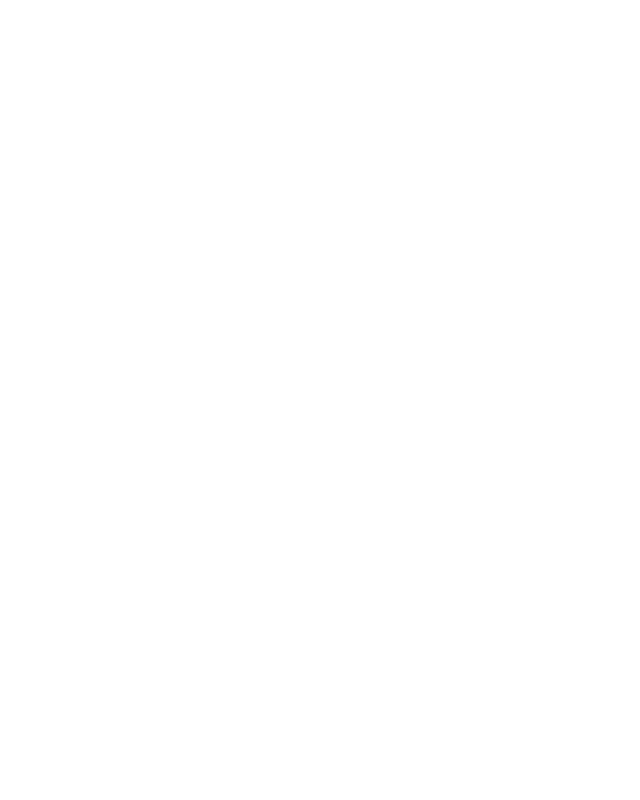
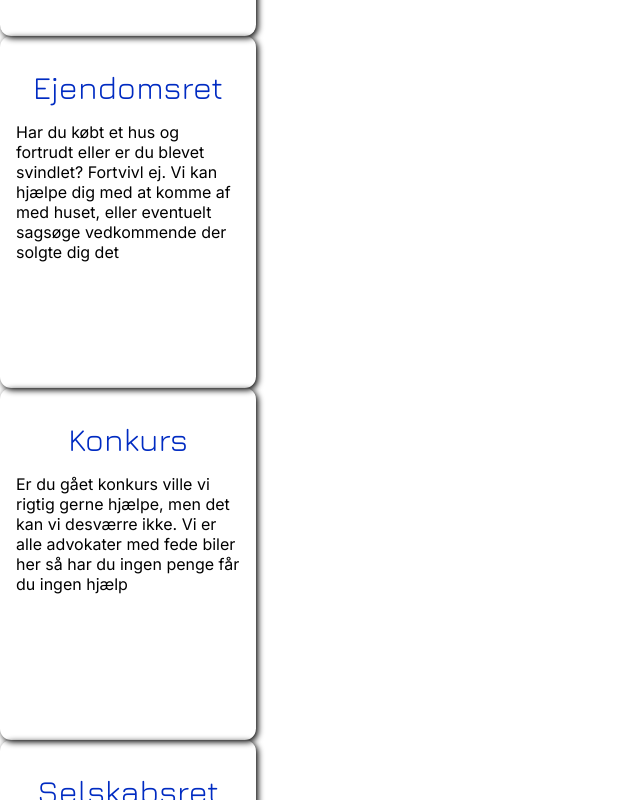
Before and after one commit to Razzoy/Leo-Lov_OnePage, a React (Vite) app in the folder Leo-Lov_project/: page / in a window 1280 px wide. Shown: the part 1240-2040 px from the top of the page, without its empty margins (0-640 px from the left). Before the commit the page ends 924 px from the top, so only its background shows below. Built offline with nearby package versions, Linux system fonts and the light colour scheme.

Commit message:
Opg 2.10 v2

```diff
--- a/Leo-Lov_project/src/App.jsx
+++ b/Leo-Lov_project/src/App.jsx
@@ -1,8 +1,29 @@
 import './App.css'
 import { Nav } from './components/Nav/Nav'
 import { Header } from './components/Header/Header'
+import { Section } from './components/Section/Section'
 import { Card } from './components/Card/Card'
-import { Main } from './components/Main/Main'
+import { CardHeader } from './components/Card/CardHeader/CardHeader'
+import { CardBody } from './components/Card/CardBody/CardBody'
+
+const cardsArray = [
+  {
+    'Title': 'Familieret',
+    'TextContent': 'Familieret er en ret alle har. Har du en familie har du sikkert ret til familieret. Medmindre du altid er den der tror du har ret. Så kan vi desværre ikke hjælpe dig.',
+  },
+  {
+    'Title': 'Ejendomsret',
+    'TextContent': 'Har du købt et hus og fortrudt eller er du blevet svindlet? Fortvivl ej. Vi kan hjælpe dig med at komme af med huset, eller eventuelt sagsøge vedkommende der solgte dig det',
+  },
+  {
+    'Title': 'Konkurs',
+    'TextContent': 'Er du gået konkurs ville vi rigtig gerne hjælpe, men det kan vi desværre ikke. Vi er alle advokater med fede biler her så har du ingen penge får du ingen hjælp',
+  },
+  {
+    'Title': 'Selskabsret',
+    'TextContent': 'Selskabsret. Ved du heller aldrig hvilken ret du skal servere til et stort selskab? Heller ikke os. Heldigvis har vi en mand i udlandet der ved en masse om dette så henvend dig i dag',
+  },
+]
 
 function App() {
 
@@ -10,9 +31,14 @@ function App() {
     <>
       <Nav />
       <Header />
-      <Main>
-        <Card />
-      </Main>
+      <Section>
+      {cardsArray.map((item) => (
+          <Card key={item.Title}>
+            <CardHeader title={item.Title}></CardHeader>
+            <CardBody bodyText={item.TextContent}></CardBody>
+          </Card>
+      ))}
+      </Section>
     </>
   )
 }
--- a/Leo-Lov_project/src/components/Card/Card.jsx
+++ b/Leo-Lov_project/src/components/Card/Card.jsx
@@ -1,7 +1,10 @@
-export function Card(props){
+import style from '../Card/Card.module.scss'
+export function Card(props) {
     return (
         <>
-
+            <div className={style.cardContainer}>
+                {props.children}
+            </div>
         </>
     )
 }
--- a/Leo-Lov_project/src/components/Card/Card.module.scss
+++ b/Leo-Lov_project/src/components/Card/Card.module.scss
@@ -0,0 +1,31 @@
+@use "../../Global.scss" as *;
+
+.cardContainer{
+    box-shadow: 2px 2px 6px #000;
+    border-radius: 0.7rem;
+    font-family: sans-serif;
+    max-width: fit-content;
+    display: flex;
+    flex-direction: column;
+    width: 14rem;
+    height: 20rem;
+    padding: 1rem;
+
+    h3{
+        font-family: $font-jura;
+        font-weight: 400;
+        color: $primary-color;
+        text-align: center;
+        margin: 1rem 0;
+        font-size: 2rem;
+    }
+    :nth-child(3){
+        height: 5rem;
+        padding: 0.5rem;
+        margin: 0;
+    }
+    :nth-child(4){
+        margin: 0;
+        padding: 0.5rem;
+    }
+}
--- a/Leo-Lov_project/src/components/Card/CardBody/CardBody.jsx
+++ b/Leo-Lov_project/src/components/Card/CardBody/CardBody.jsx
@@ -0,0 +1,9 @@
+export function CardBody({ bodyText = '!Missing Body Text!' }) {
+    return (
+        <>
+            <article>
+                <p>{bodyText}</p>
+            </article>
+        </>
+    )
+}
--- a/Leo-Lov_project/src/components/Card/CardHeader/CardHeader.jsx
+++ b/Leo-Lov_project/src/components/Card/CardHeader/CardHeader.jsx
@@ -0,0 +1,7 @@
+export function CardHeader({title = '!Missing Header Text!'}) {
+    return (
+        <>
+            <h3>{title}</h3>
+        </>
+    )
+}
--- a/Leo-Lov_project/src/components/Main/Main.jsx
+++ /dev/null
@@ -1,5 +0,0 @@
-export function Main(props){
-    return(
-        <main>{props.children}</main>
-    )
-}
--- /dev/null
+++ b/Leo-Lov_project/src/components/Section/Section.jsx
@@ -0,0 +1,7 @@
+import style from '../Section/Section.module.scss'
+
+export function Section(props){
+    return(
+        <section className={StylePropertyMap.sectionStyle}>{props.children}</section>
+    )
+}
--- /dev/null
+++ b/Leo-Lov_project/src/components/Section/Section.module.scss
@@ -0,0 +1 @@
+@use "../../Global.scss" as *;
```
